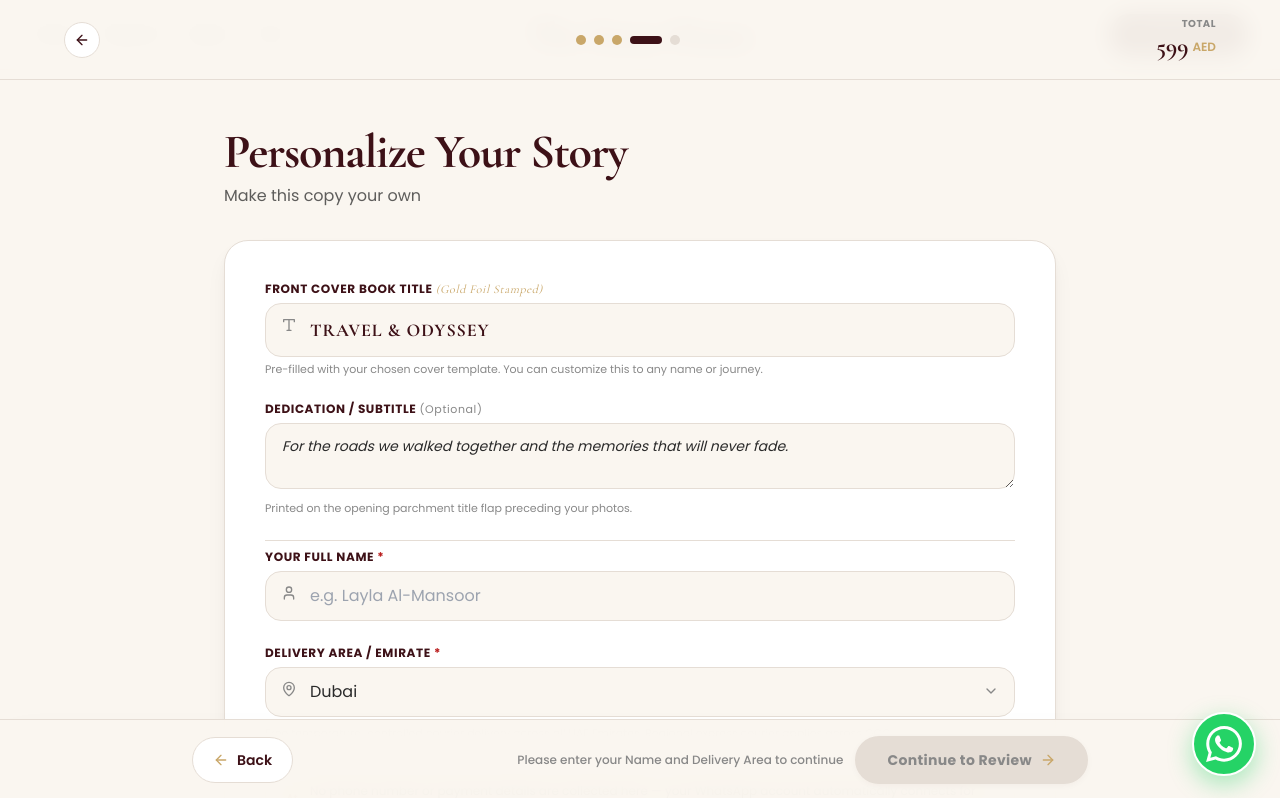
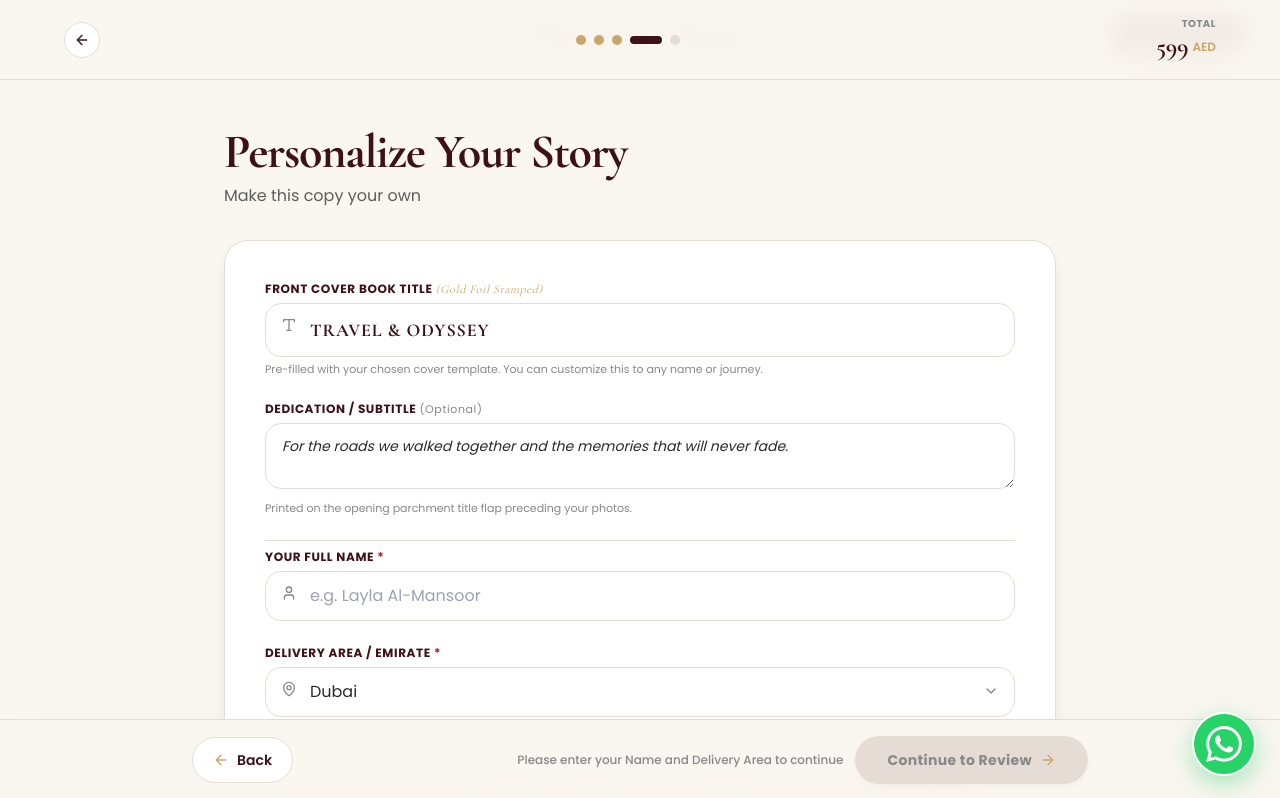
Before and after one commit to uiuxbyahsan/theestoryhousee, a Next.js app: page /build/personalize in a window 1280 px wide. Shown: the top 798 px of the page. Built offline with nearby package versions, Linux system fonts and the light colour scheme.

Commit message:
Update Step 4 Personalize form inputs to pure white interior with clean borders

```diff
--- a/src/app/build/personalize/page.tsx
+++ b/src/app/build/personalize/page.tsx
@@ -91,7 +91,7 @@ export default function BuildPersonalizePage() {
               value={bookTitle}
               onChange={(e) => setBookTitle(e.target.value)}
               placeholder="e.g. CROATIA & THE ADRIATIC"
-              className="w-full text-base sm:text-lg pl-11 pr-4 py-3 rounded-2xl border border-[#E5DDD5] bg-[#FAF6F0] focus:bg-[#FFFFFF] focus:outline-none focus:ring-2 focus:ring-[#C9A769]/50 text-[#3D1117] font-serif uppercase font-bold tracking-wider transition-all"
+              className="w-full text-base sm:text-lg pl-11 pr-4 py-3 rounded-2xl border border-[#E5DDD5] bg-[#FFFFFF] focus:outline-none focus:border-[#3D1117] focus:ring-2 focus:ring-[#C9A769]/30 text-[#3D1117] font-serif uppercase font-bold tracking-wider transition-all shadow-2xs"
             />
           </div>
           <p className="text-[11px] text-[#888888] leading-tight">
@@ -109,7 +109,7 @@ export default function BuildPersonalizePage() {
             value={dedication}
             onChange={(e) => setDedication(e.target.value)}
             placeholder="for the summer we don't want to forget"
-            className="w-full text-xs sm:text-sm px-4 py-3 rounded-2xl border border-[#E5DDD5] bg-[#FAF6F0] focus:bg-[#FFFFFF] focus:outline-none focus:ring-2 focus:ring-[#C9A769]/50 text-[#2A2A2A] italic transition-all leading-relaxed"
+            className="w-full text-xs sm:text-sm px-4 py-3 rounded-2xl border border-[#E5DDD5] bg-[#FFFFFF] focus:outline-none focus:border-[#3D1117] focus:ring-2 focus:ring-[#C9A769]/30 text-[#2A2A2A] italic transition-all leading-relaxed shadow-2xs"
           />
           <p className="text-[11px] text-[#888888] leading-tight">
             Printed on the opening parchment title flap preceding your photos.
@@ -129,7 +129,7 @@ export default function BuildPersonalizePage() {
               value={customerName}
               onChange={(e) => setCustomerName(e.target.value)}
               placeholder="e.g. Layla Al-Mansoor"
-              className="w-full text-sm sm:text-base pl-11 pr-4 py-3 rounded-2xl border border-[#E5DDD5] bg-[#FAF6F0] focus:bg-[#FFFFFF] focus:outline-none focus:ring-2 focus:ring-[#C9A769]/50 text-[#2A2A2A] transition-all"
+              className="w-full text-sm sm:text-base pl-11 pr-4 py-3 rounded-2xl border border-[#E5DDD5] bg-[#FFFFFF] focus:outline-none focus:border-[#3D1117] focus:ring-2 focus:ring-[#C9A769]/30 text-[#2A2A2A] transition-all shadow-2xs"
             />
           </div>
         </div>
@@ -144,7 +144,7 @@ export default function BuildPersonalizePage() {
             <select
               value={deliveryArea}
               onChange={(e) => setDeliveryArea(e.target.value)}
-              className="w-full text-sm sm:text-base pl-11 pr-10 py-3 rounded-2xl border border-[#E5DDD5] bg-[#FAF6F0] focus:bg-[#FFFFFF] focus:outline-none focus:ring-2 focus:ring-[#C9A769]/50 text-[#2A2A2A] appearance-none transition-all cursor-pointer"
+              className="w-full text-sm sm:text-base pl-11 pr-10 py-3 rounded-2xl border border-[#E5DDD5] bg-[#FFFFFF] focus:outline-none focus:border-[#3D1117] focus:ring-2 focus:ring-[#C9A769]/30 text-[#2A2A2A] appearance-none transition-all cursor-pointer shadow-2xs"
             >
               {EMIRATES_LIST.map((emirate) => (
                 <option key={emirate} value={emirate}>
```
